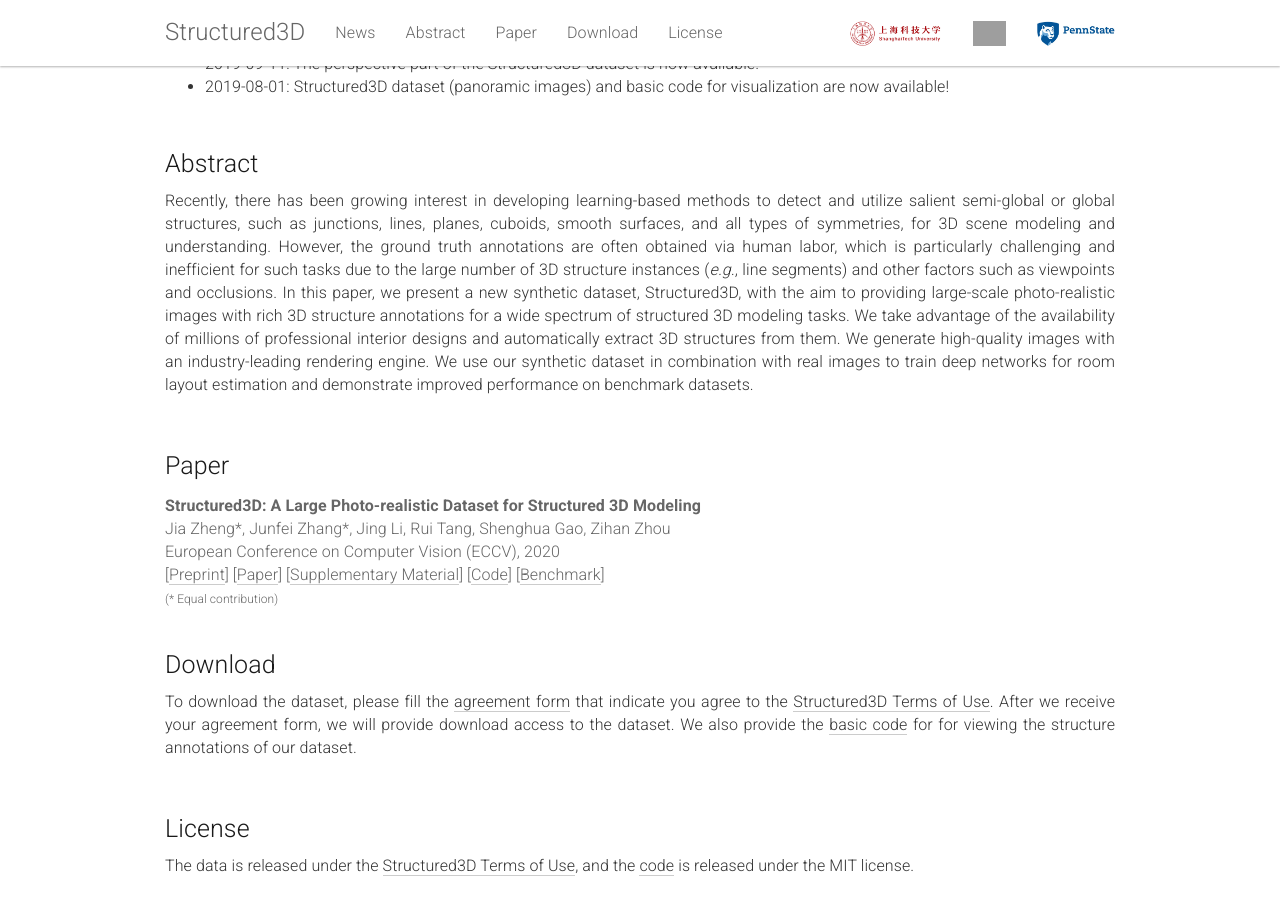
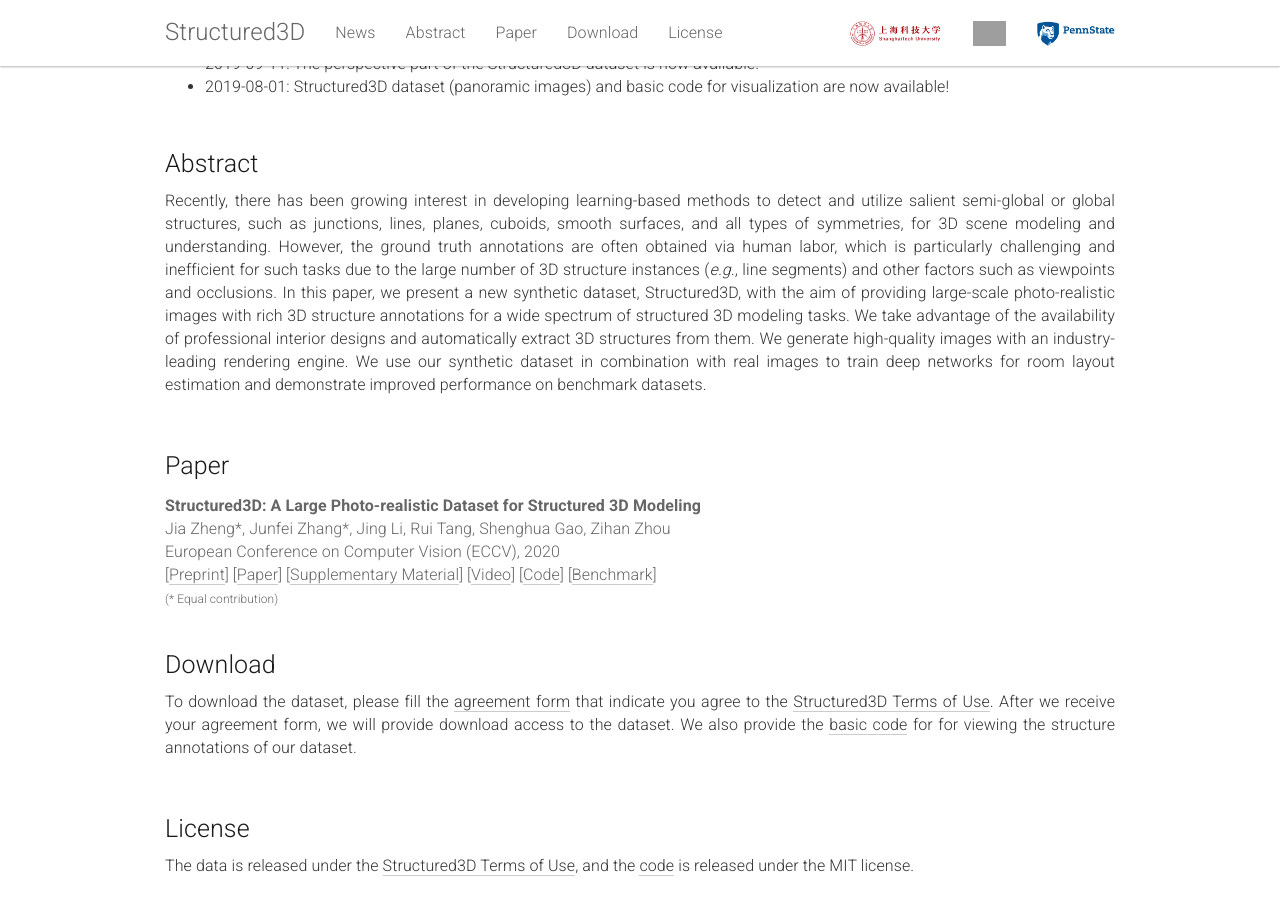
Before and after one commit to bertjiazheng/Structured3D, a Jekyll site: the page built from _pages/home.md, in a window 1280 px wide and 900 px high, scrolled down 621 px. Built offline with Jekyll 4.4.1, drawn with Linux system fonts in a browser that asks for light colours; grey boxes are pictures that could not be loaded.

Commit message:
add video

```diff
--- a/_pages/home.md
+++ b/_pages/home.md
@@ -52,7 +52,7 @@ permalink: /
 <div class="row">
   <div class="col-xs-12">
     <p>
-      Recently, there has been growing interest in developing learning-based methods to detect and utilize salient semi-global or global structures, such as junctions, lines, planes, cuboids, smooth surfaces, and all types of symmetries, for 3D scene modeling and understanding. However, the ground truth annotations are often obtained via human labor, which is particularly challenging and inefficient for such tasks due to the large number of 3D structure instances (<em>e.g.</em>, line segments) and other factors such as viewpoints and occlusions. In this paper, we present a new synthetic dataset, Structured3D, with the aim to providing large-scale photo-realistic images with rich 3D structure annotations for a wide spectrum of structured 3D modeling tasks. We take advantage of the availability of millions of professional interior designs and automatically extract 3D structures from them. We generate high-quality images with an industry-leading rendering engine. We use our synthetic dataset in combination with real images to train deep networks for room layout estimation and demonstrate improved performance on benchmark datasets.
+      Recently, there has been growing interest in developing learning-based methods to detect and utilize salient semi-global or global structures, such as junctions, lines, planes, cuboids, smooth surfaces, and all types of symmetries, for 3D scene modeling and understanding. However, the ground truth annotations are often obtained via human labor, which is particularly challenging and inefficient for such tasks due to the large number of 3D structure instances (<em>e.g.</em>, line segments) and other factors such as viewpoints and occlusions. In this paper, we present a new synthetic dataset, Structured3D, with the aim of providing large-scale photo-realistic images with rich 3D structure annotations for a wide spectrum of structured 3D modeling tasks. We take advantage of the availability of professional interior designs and automatically extract 3D structures from them. We generate high-quality images with an industry-leading rendering engine. We use our synthetic dataset in combination with real images to train deep networks for room layout estimation and demonstrate improved performance on benchmark datasets.
     </p>
   </div>
 </div><br>
@@ -71,6 +71,7 @@ permalink: /
     [<a href="https://arxiv.org/abs/1908.00222">Preprint</a>]
     [<a href="https://www.ecva.net/papers/eccv_2020/papers_ECCV/papers/123540494.pdf">Paper</a>]
     [<a href="https://www.ecva.net/papers/eccv_2020/papers_ECCV/papers/123540494-supp.pdf">Supplementary Material</a>]
+    [<a href="https://youtu.be/OKDrVdme-Qc">Video</a>]
     [<a href="https://github.com/bertjiazheng/Structured3D">Code</a>]
     [<a href="https://competitions.codalab.org/competitions/24183">Benchmark</a>]
     <br>
```
